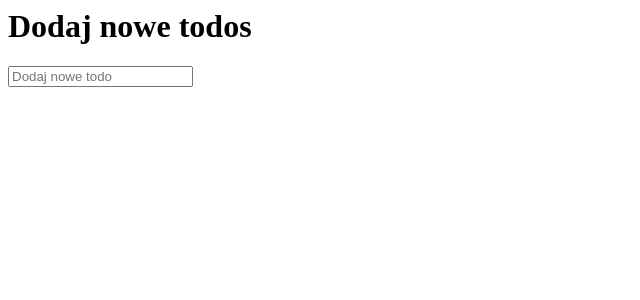
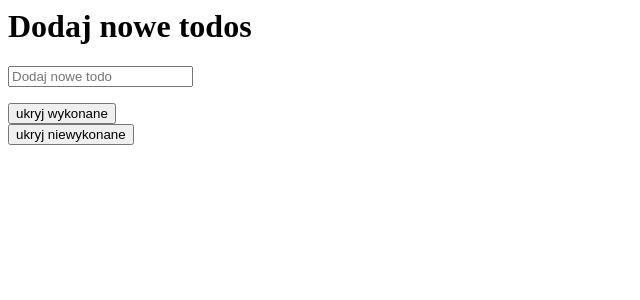
Before and after one commit to Hukasx0/zadanie-todo, an Angular app: page / in a window 1280 px wide. Shown: the top 300 px of the page, without its empty margins (0-640 px from the left). Built offline with nearby package versions, Linux system fonts and the light colour scheme.

Commit message:
Added show done or not done tasks

```diff
--- a/src/main.ts
+++ b/src/main.ts
@@ -18,17 +18,29 @@ import { TodoElement } from './interfaces/do_zrobienia';
     <input [(ngModel)]="inputZnowym" (keyup.enter)="dodajTodo()"
     placeholder="Dodaj nowe todo" />
     <ul>
-      <li *ngFor="let todo of doZrobienia">
-      {{ todo.text }} | zrobione? {{ todo.isDone ? "tak" : "nie" }}
-      <input class="toggle" type="checkbox" [(ngModel)]="todo.isDone" ng-click="oznaczZrobione(todo)" />
-      <button (click)="usunTodo(todo)">Usuń te todo</button>
-    </ul>
+  <li *ngFor="let todo of doZrobienia">
+    <ng-container *ngIf="(todo.isDone && pokazWykonane) || (!todo.isDone && pokazNiewykonane)">
+      {{ todo.text }} | {{ todo.isDone ? '✅' : '❌' }}
+      <input class="toggle" type="checkbox" [(ngModel)]="todo.isDone" (click)="oznaczZrobione(todo)" />
+      <button (click)="usunTodo(todo)">Usuń to todo</button>
+    </ng-container>
+  </li>
+</ul>
 
+  <button (click)="pokazanieWykonanych()" >
+    {{ pokazWykonane ? "ukryj wykonane" : "cofnij" }}
+  </button> <br />
+  <button (click)="pokazanieNiewykonanych()" >
+    {{ pokazNiewykonane ? "ukryj niewykonane" : "cofnij" }}
+  </button> <br />
   `,
 })
 export class App {
   doZrobienia: TodoElement[] = [];
   inputZnowym: string = '';
+  pokazWykonane = true;
+  pokazNiewykonane = true;
+
   dodajTodo() {
     if (this.inputZnowym !== '') {
       const newElement: TodoElement = {
@@ -52,6 +64,14 @@ export class App {
   oznaczZrobione(todo: TodoElement) {
     todo.isDone = !todo.isDone;
   }
+
+  pokazanieNiewykonanych() {
+    this.pokazNiewykonane = !this.pokazNiewykonane;
+  }
+
+  pokazanieWykonanych() {
+    this.pokazWykonane = !this.pokazWykonane;
+  }
 }
 
 bootstrapApplication(App);
```
